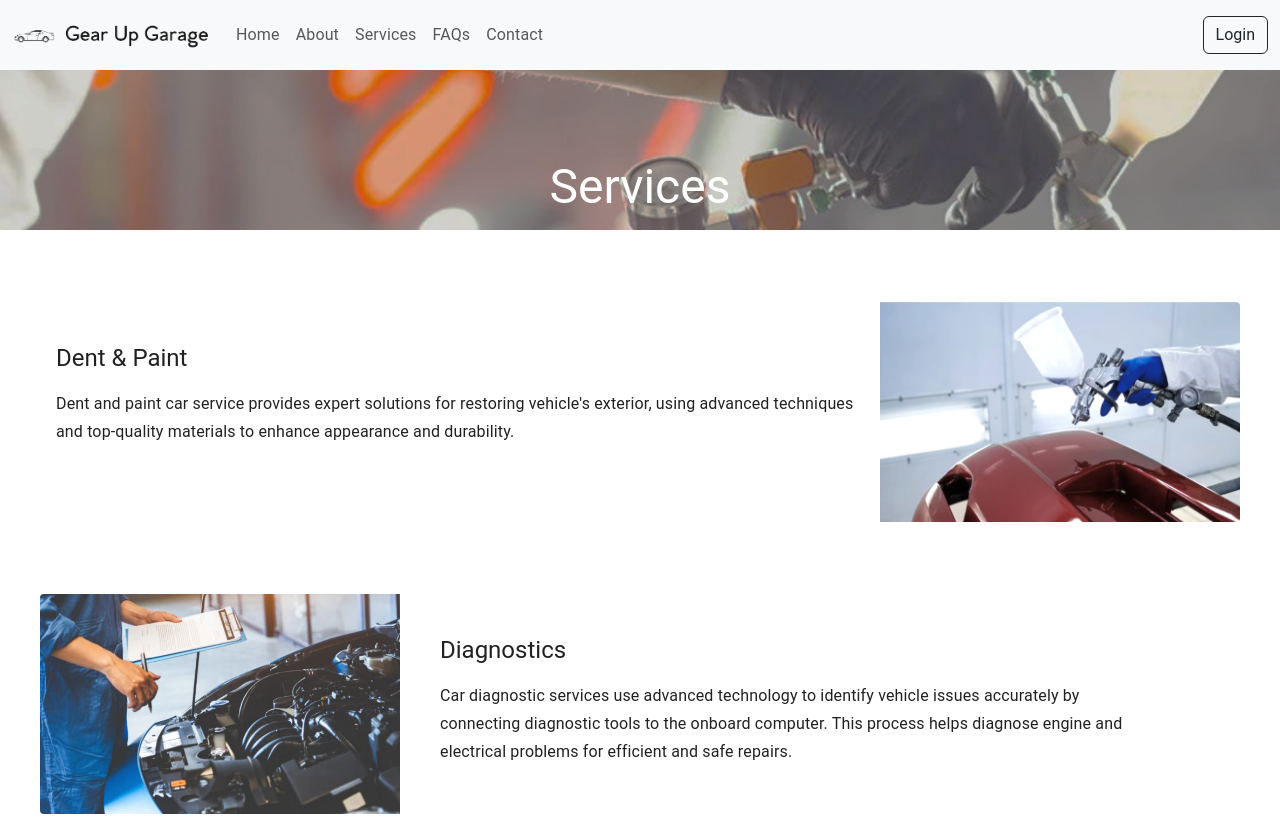
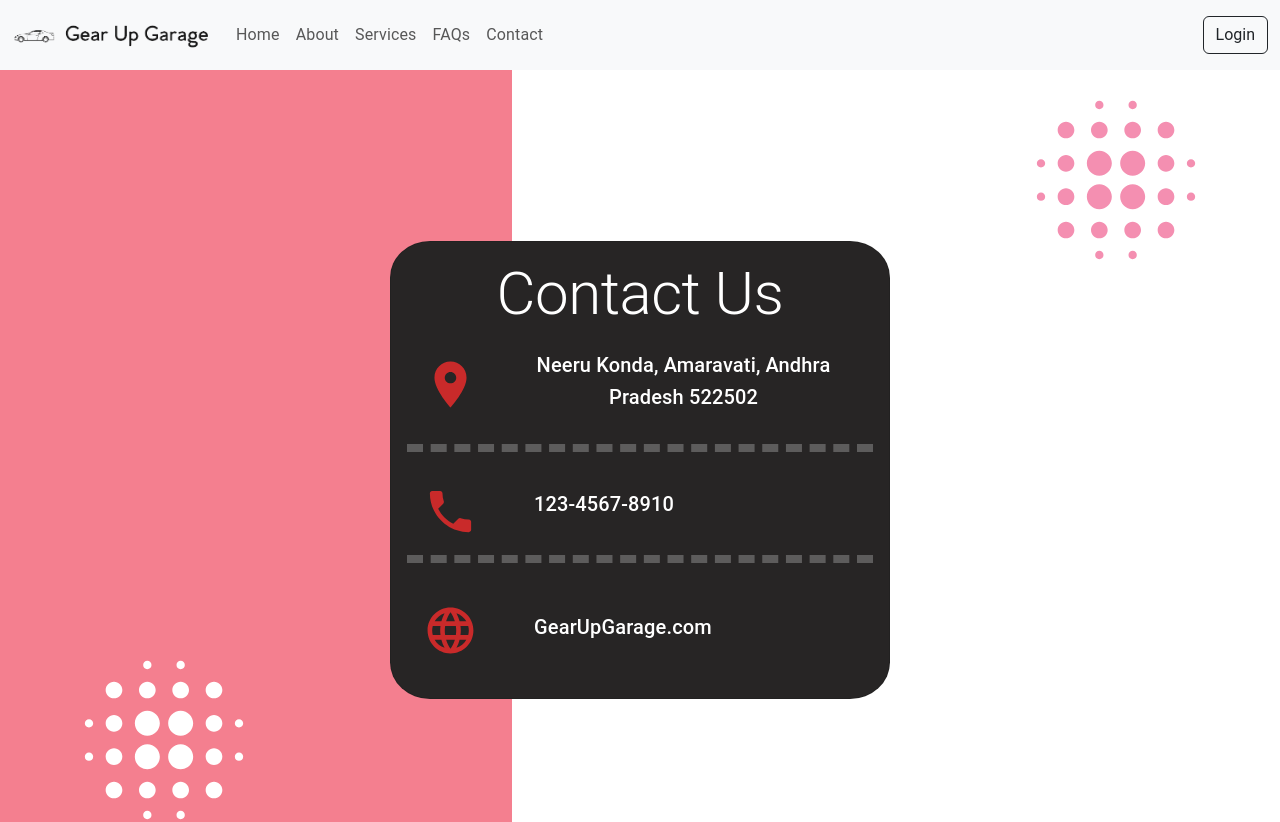
Before and after one commit to shanmuka7482/GearUpGarage_Using_bootstrap, a React (Create React App) app: page / in a window 1280 px wide. Shown: the top 822 px of the page. Built offline with nearby package versions, Linux system fonts and the light colour scheme.

Commit message:
Contact Us Page Completed

```diff
--- a/src/App.js
+++ b/src/App.js
@@ -2,12 +2,13 @@ import "./App.css";
 import "../node_modules/bootstrap/dist/css/bootstrap.min.css";
 import Home from "./components/home/Home";
 import Service from "./components/Serivice/Serice";
-
+import Contact from "./components/Contact_Us/Contact_us";
 function App() {
   return (
     <div className="App">
       {/* <Home /> */}
-      <Service/>
+      {/* <Service/> */}
+      <Contact />
     </div>
   );
 }
--- /dev/null
+++ b/src/components/Contact_Us/Contact_us.jsx
@@ -0,0 +1,15 @@
+import React from "react";
+import Header from "../home/Header";
+import Content from "./Content";
+import Footer from "../home/footer";
+function Contact_us() {
+  return (
+    <>
+      <Header />
+      <Content />
+      <Footer />
+    </>
+  );
+}
+
+export default Contact_us;
--- /dev/null
+++ b/src/components/Contact_Us/Content.jsx
@@ -0,0 +1,97 @@
+import * as React from "react";
+import Box from "@mui/material/Box";
+import Card from "@mui/material/Card";
+import CardContent from "@mui/material/CardContent";
+import Typography from "@mui/material/Typography";
+import LocationOnIcon from "@mui/icons-material/LocationOn";
+import PhoneIcon from "@mui/icons-material/Phone";
+import LanguageIcon from "@mui/icons-material/Language";
+import LensBlurIcon from "@mui/icons-material/LensBlur";
+import { pink } from "@mui/material/colors";
+
+const card = (
+  <React.Fragment>
+    <CardContent>
+      <Typography variant="h2" component="div" textAlign={"center"}>
+        Contact Us
+      </Typography>
+      <div style={{ display: "flex", alignItems: "center", marginTop: "3px" }}>
+        <LocationOnIcon
+          sx={{ color: "#C92A2A", fontSize: 55, mt: 3, mr: 5, ml: 2, mb: 2 }}
+        />
+        <Typography variant="h6" textAlign={"center"} sx={{ mr: 3 }}>
+          Neeru Konda, Amaravati, Andhra Pradesh 522502
+        </Typography>
+      </div>
+      <hr style={{ borderTop: " 8px dashed #FFFFFF" }} />
+      <div style={{ display: "flex", alignItems: "center", marginTop: "3px" }}>
+        <PhoneIcon
+          sx={{ color: "#C92A2A", fontSize: 55, mt: 2, mr: 5, ml: 2 }}
+        />
+        <Typography variant="h6" textAlign={"center"} sx={{ mr: 3, ml: 2 }}>
+          123-4567-8910
+        </Typography>
+      </div>
+      <hr style={{ borderTop: " 8px dashed #FFFFFF" }} />
+      <div style={{ display: "flex", alignItems: "center", marginTop: "3px" }}>
+        <LanguageIcon
+          sx={{ color: "#C92A2A", fontSize: 55, mt: 3, mr: 5, ml: 2, mb: 2 }}
+        />
+        <Typography variant="h6" textAlign={"center"} sx={{ mr: 3, ml: 2 }}>
+          GearUpGarage.com
+        </Typography>
+      </div>
+    </CardContent>
+  </React.Fragment>
+);
+
+export default function OutlinedCard() {
+  return (
+    <>
+      <Box
+        sx={{
+          backgroundImage:
+            "linear-gradient(to right, #F47F8F 40%, rgba(0,0,0,0) 20%)",
+          zIndex: -20,
+          minHeight: "100vh",
+          display: "flex",
+          justifyContent: "center",
+          alignItems: "center",
+        }}
+      >
+        <Box width="90%" maxWidth="500px">
+          <Card
+            variant="outlined"
+            sx={{
+              backgroundColor: "#272525",
+              color: "white",
+              borderRadius: "8%",
+            }}
+          >
+            {card}
+          </Card>
+        </Box>
+      </Box>
+      <Box
+        sx={{
+          position: "absolute",
+          top: "80%",
+          left: "5%",
+          zIndex: 30,
+        }}
+      >
+        <LensBlurIcon sx={{ color: "white", fontSize: 200 }} />
+      </Box>{" "}
+      <Box
+        sx={{
+          position: "absolute",
+          top: "10%",
+          right: "5%",
+          zIndex: 30,
+        }}
+      >
+        <LensBlurIcon sx={{ color: pink[200], fontSize: 200 }} />
+      </Box>
+    </>
+  );
+}
```
Also changed, not shown: src/components/Contact_Us/photos/ph1.png (added).
